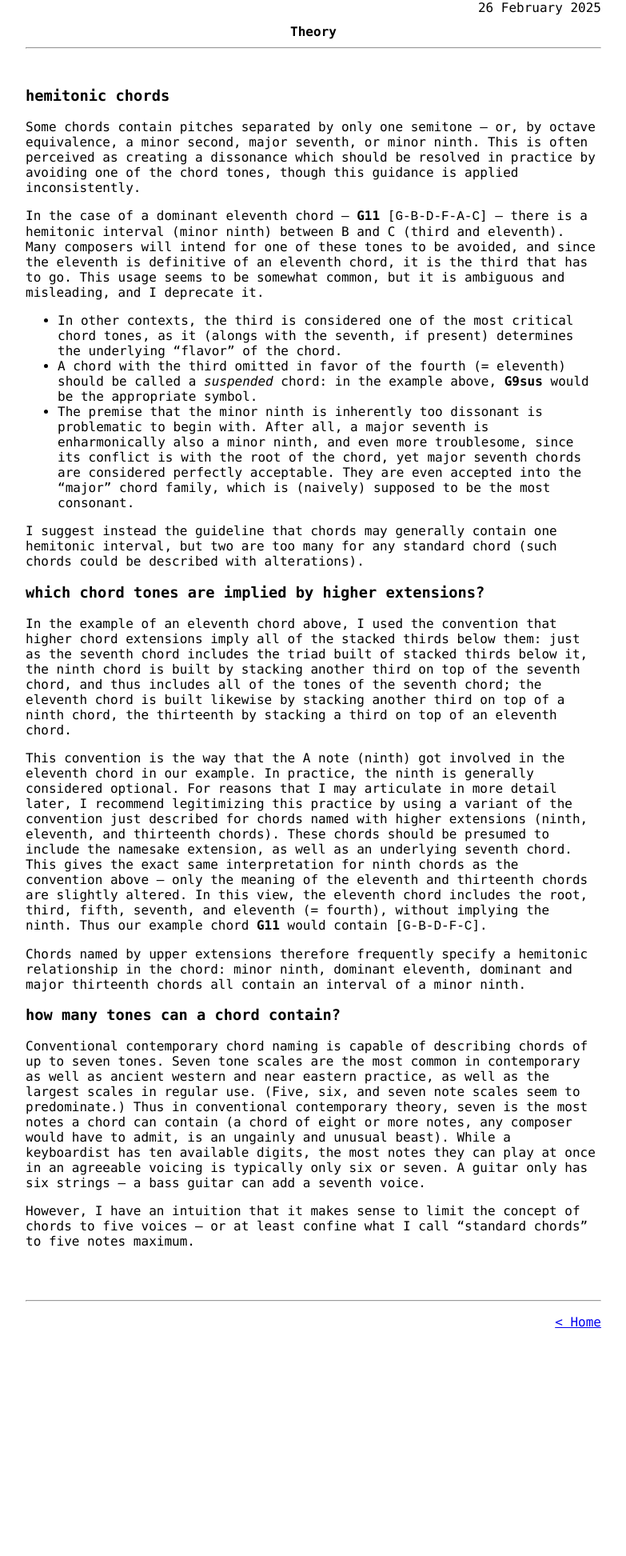
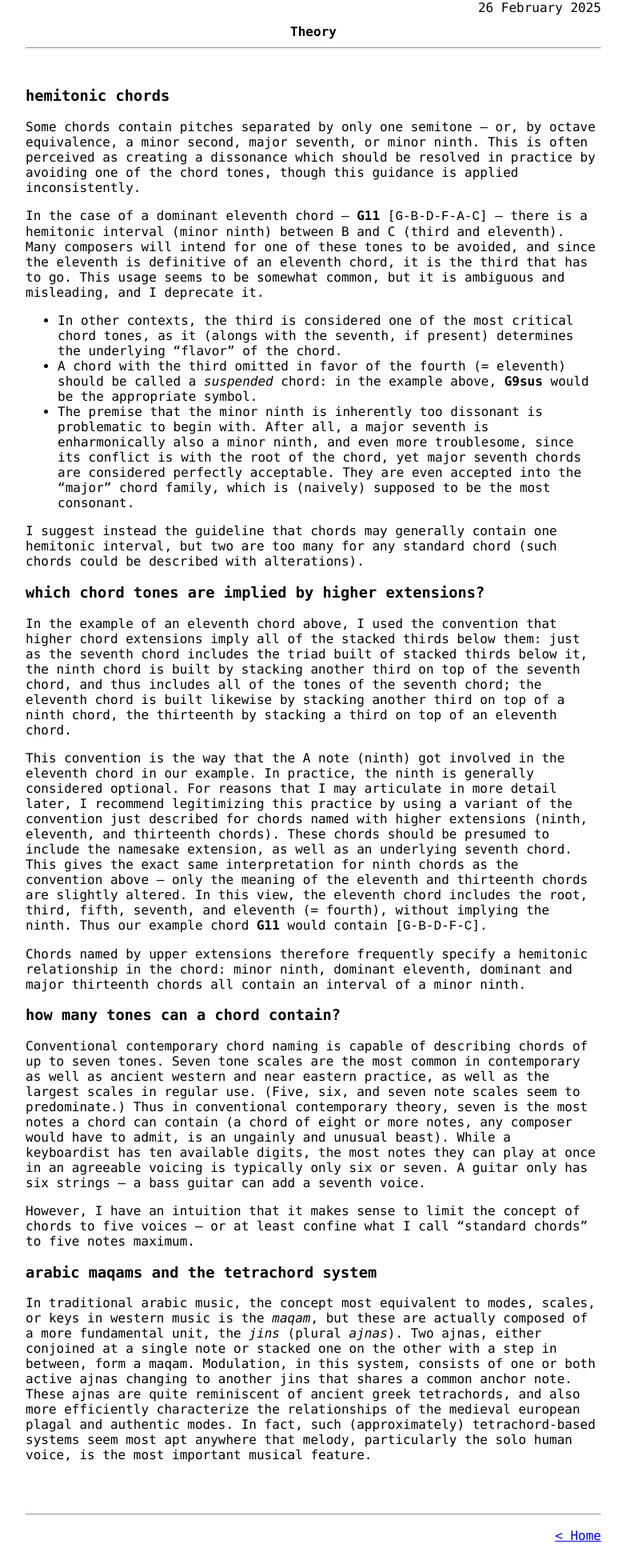
Before and after one commit to popempire/hjhw, a Jekyll site: the page built from _posts/2025-02-26-theory.md, in a window 1280 px wide. Shown: the whole page at 80% size, without its empty margins (248-1031 px from the left). Built offline with Jekyll 4.4.1, drawn with Linux system fonts in a browser that asks for light colours; before the commit the page ends 1678 px from its top, so only the background shows below that.

Commit message:
Update 2025-02-26-theory.md

```diff
--- a/_posts/2025-02-26-theory.md
+++ b/_posts/2025-02-26-theory.md
@@ -74,3 +74,16 @@ or seven. A guitar only has six strings — a bass guitar can add a seventh voic
 However, I have an intuition that it makes sense to limit the concept of chords
 to five voices — or at least confine what I call "standard chords" to five notes
 maximum.
+
+### arabic maqams and the tetrachord system
+
+In traditional arabic music, the concept most equivalent to modes, scales, or
+keys in western music is the *maqam*, but these are actually composed of a more
+fundamental unit, the *jins* (plural *ajnas*). Two ajnas, either conjoined at a
+single note or stacked one on the other with a step in between, form a maqam.
+Modulation, in this system, consists of one or both active ajnas changing to
+another jins that shares a common anchor note. These ajnas are quite reminiscent
+of ancient greek tetrachords, and also more efficiently characterize the
+relationships of the medieval european plagal and authentic modes. In fact,
+such (approximately) tetrachord-based systems seem most apt anywhere that melody,
+particularly the solo human voice, is the most important musical feature.
```
